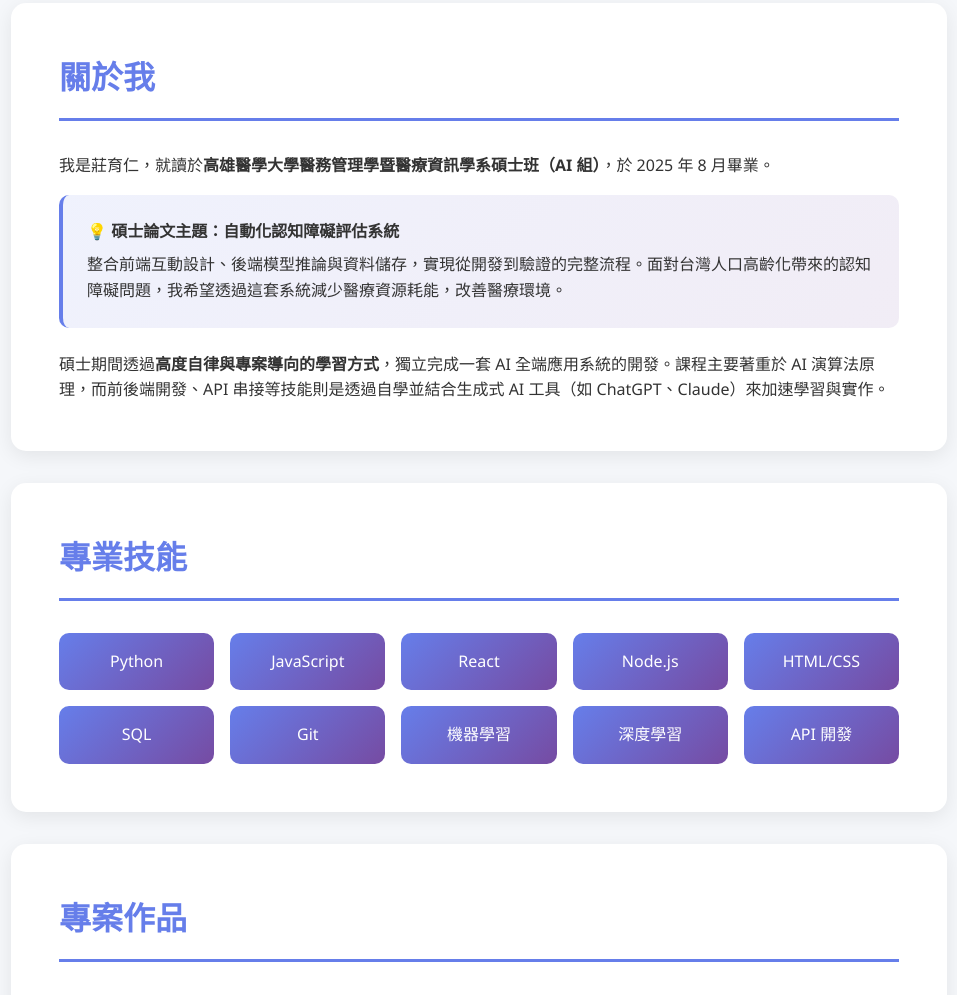
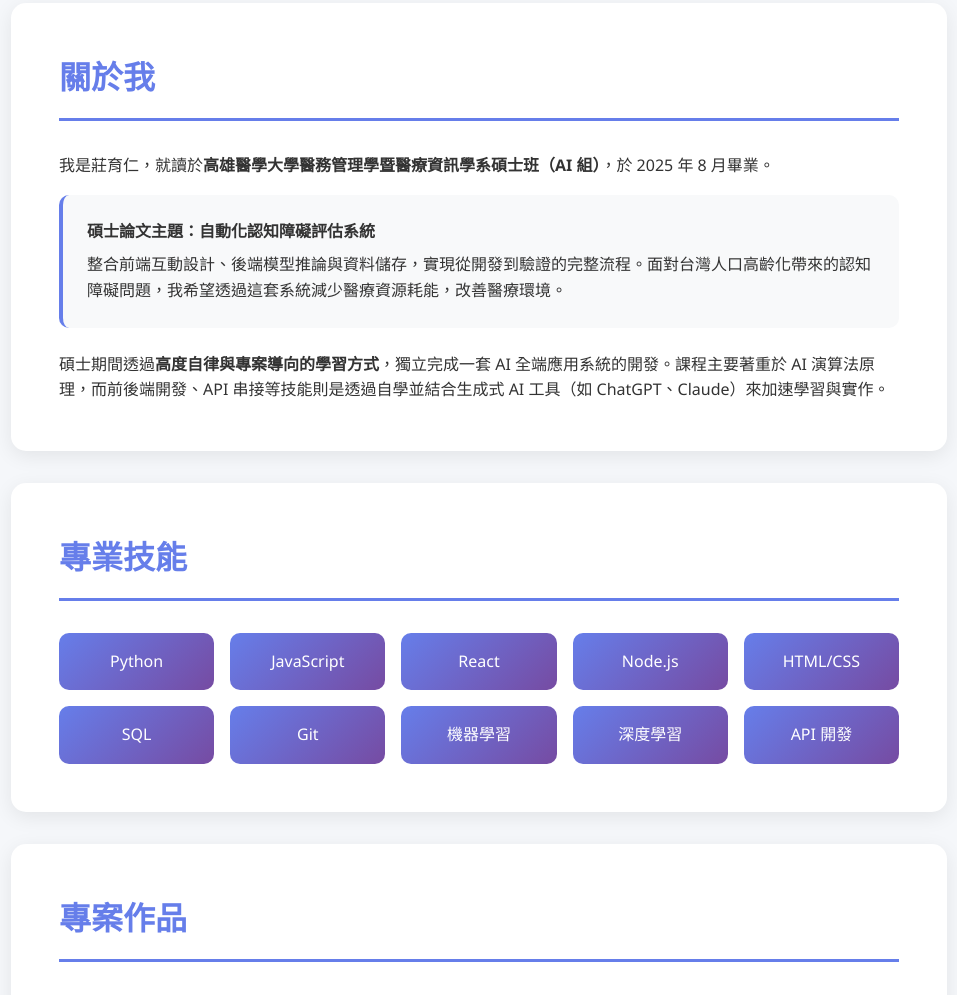
Before and after one commit to chuang022/chuang022.github.io, a plain HTML site: page index.html in a window 1280 px wide. Shown: the part 746-1741 px from the top of the page, without its empty margins (161-1118 px from the left). Drawn offline with Linux system fonts and the light colour scheme.

Commit message:
Update index.html

```diff
--- a/index.html
+++ b/index.html
@@ -3,7 +3,7 @@
 <head>
     <meta charset="UTF-8">
     <meta name="viewport" content="width=device-width, initial-scale=1.0">
-    <title>莊育仁的個人簡歷</title>
+    <title>個人簡歷</title>
     <style>
         * {
             margin: 0;
@@ -227,7 +227,7 @@
         }
 
         .highlight-box {
-            background: linear-gradient(135deg, rgba(102, 126, 234, 0.1) 0%, rgba(118, 75, 162, 0.1) 100%);
+            background: #f8f9fa;
             padding: 1.5rem;
             border-radius: 10px;
             border-left: 4px solid #667eea;
@@ -329,7 +329,7 @@
             <p>我是莊育仁，就讀於<strong>高雄醫學大學醫務管理學暨醫療資訊學系碩士班（AI 組）</strong>，於 2025 年 8 月畢業。</p>
 
             <div class="highlight-box">
-                <p>💡 <strong>碩士論文主題：自動化認知障礙評估系統</strong></p>
+                <p> <strong>碩士論文主題：自動化認知障礙評估系統</strong></p>
                 <p style="margin-top: 0.5rem;">整合前端互動設計、後端模型推論與資料儲存，實現從開發到驗證的完整流程。面對台灣人口高齡化帶來的認知障礙問題，我希望透過這套系統減少醫療資源耗能，改善醫療環境。</p>
             </div>
 
```
